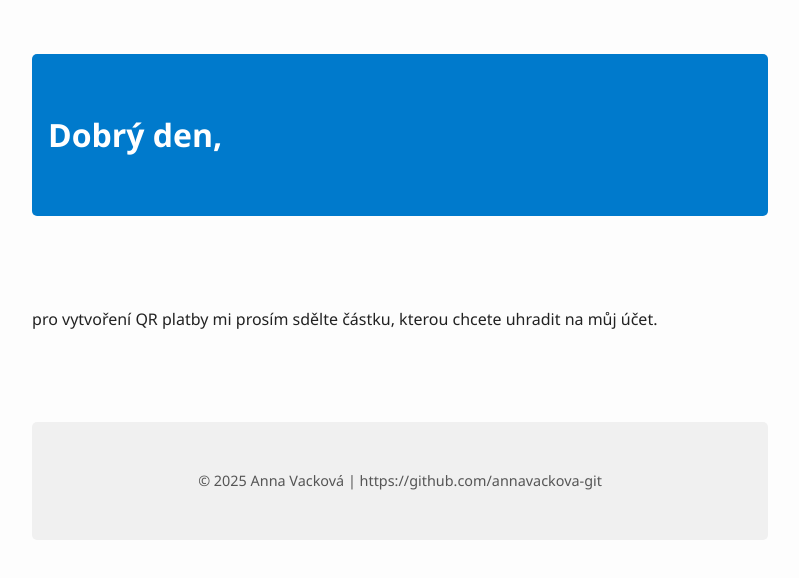
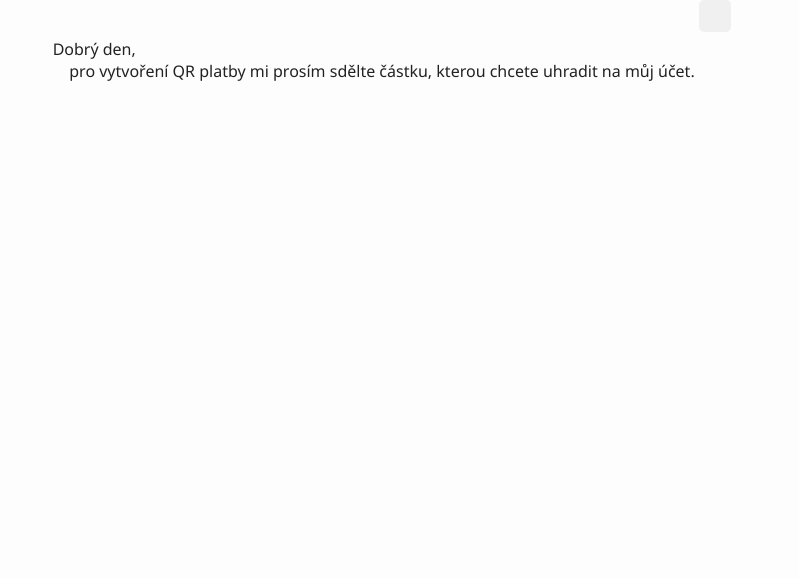
Before and after one commit to annavackova-git/prvni-pokus, a plain HTML site: page index.html in a window 1280 px wide. Shown: the whole page, without its empty margins (267-1066 px from the left). Drawn offline with Linux system fonts and the light colour scheme.

Commit message:
Update index.html

```diff
--- a/index.html
+++ b/index.html
@@ -1,21 +1,14 @@
 <!DOCTYPE html>
 <html lang="cs">
 <head>
-    <meta charset="UTF-8">
-    <title>QR Platba</title>
-    <link rel="stylesheet" href="style.css">
+  <meta charset="UTF-8">
+  <meta name="viewport" content="width=device-width, initial-scale=1.0">
+  <title>QR Platba</title>
+  <link rel="stylesheet" href="style.css">
 </head>
 <body>
-  <div class="container">
-    <header>
-      <h1>Dobrý den,</h1>
-    </header>
-    <main>
-      <p>pro vytvoření QR platby mi prosím sdělte částku, kterou chcete uhradit na můj účet.</p>
-    </main>
-    <footer>
-      <p>&copy; 2025 Anna Vacková | https://github.com/annavackova-git</p>
-    </footer>
+  <div class="content">
+    <p>Dobrý den,<br>
+    pro vytvoření QR platby mi prosím sdělte částku, kterou chcete uhradit na můj účet.</p>
   </div>
-</body>
-</html
+  <footer>
```
